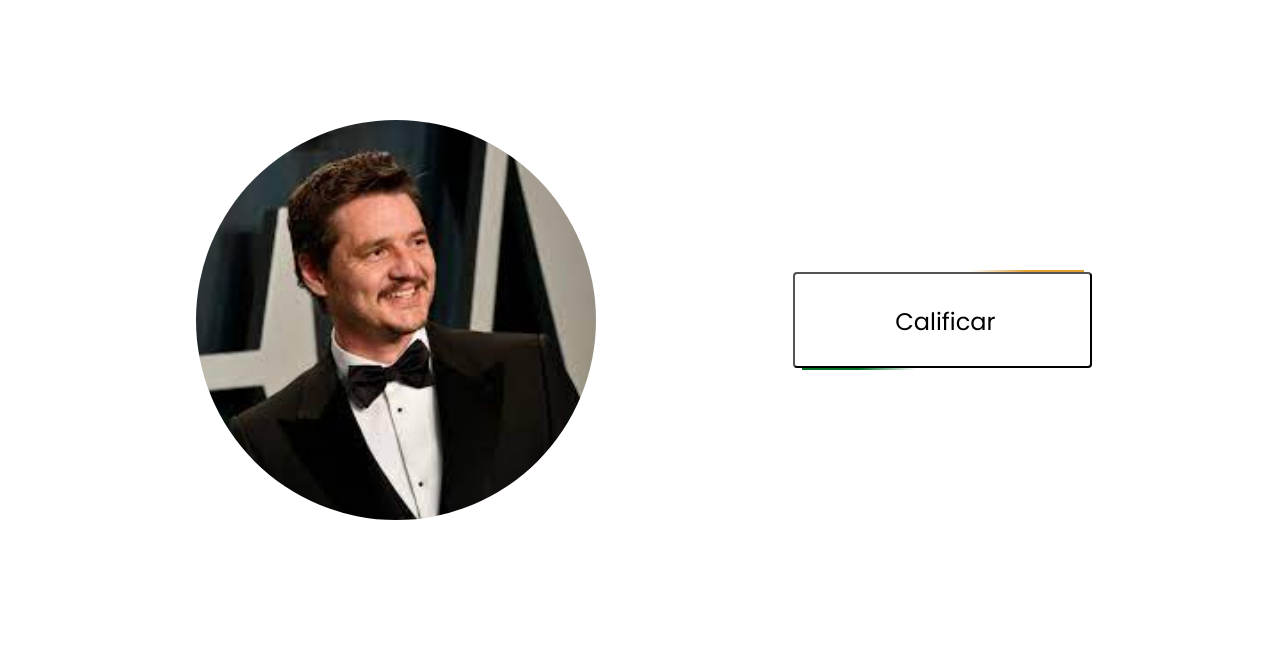
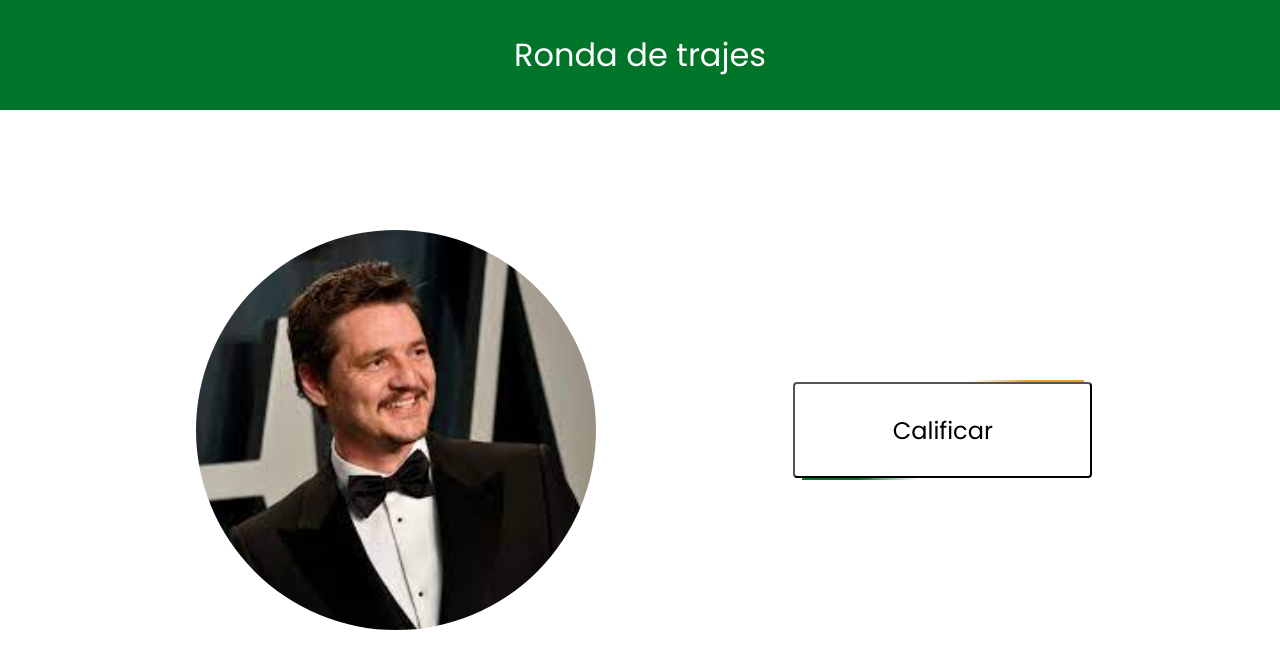
Before and after one commit to MilaProgramming/ReinaEspe, a React (Create React App) app: page /traje in a window 1280 px wide. Shown: the top 668 px of the page. Built offline with nearby package versions, Linux system fonts and the light colour scheme.

Commit message:
Cambio de boton

```diff
--- a/src/components/CalificationButton.js
+++ b/src/components/CalificationButton.js
@@ -4,21 +4,28 @@ import "../styles/calificationbutton.css";
 
 const CalificacionButton = () => {
     const [mostrarPopup, setMostrarPopup] = useState(false);
+    const [contentB, setContentB] = useState("Calificar");
 
     const abrirPopup = () => {
-    setMostrarPopup(true);
+        setMostrarPopup(true);
     };
 
+    const cambiarBoton = () => {
+        setContentB("Re-Calificar");
+    }
+
+
+
     const cerrarPopup = () => {
-    setMostrarPopup(false);
+        setMostrarPopup(false);
     };
 
     return (
         <div className='calificacion-container'>
             <button className='calificacion-button' onClick={abrirPopup}>
-                <span>Calificar</span>
+                <span>{contentB}</span>
                 </button>
-            {mostrarPopup && <CalificacionPopup onClose={cerrarPopup} />}
+            {mostrarPopup && <CalificacionPopup onClose={() => {cerrarPopup(); cambiarBoton()}} />}
         </div>
     );
 };
--- a/src/pages/Traje.js
+++ b/src/pages/Traje.js
@@ -2,6 +2,7 @@ import React, { useEffect } from 'react'
 import ImagenOvalo from '../components/ImagenOvalo';
 import CalificationButton from '../components/CalificationButton';
 import "../styles/Traje.css"
+import NavBar from "../components/NavBar.js"
 
 
 function Traje() {
@@ -22,7 +23,12 @@ function Traje() {
       }, []);
 
     return (
+
+        <div>
+                <NavBar texto="Ronda de trajes"/> {/*Cambio de texto de texto de header*/}
+
                 <div className='trajes'>
+
                 <div className='imagenTraje'>
                     <ImagenOvalo dir = {require("../assets/pedro.jpg")}/>
                 </div>
@@ -32,6 +38,8 @@ function Traje() {
                 </div>
 
                 </div>
+        </div>
+
     )
 }
 
--- a/src/styles/calificationbutton.css
+++ b/src/styles/calificationbutton.css
@@ -15,7 +15,8 @@
     font-size: x-large;
     background: #ffffff;
     color: #000000;
-    padding: 30px 100px;
+    padding: 30px;
+	text-align: center;
     border-radius: 4px;
     cursor: pointer;
     position: absolute;
@@ -23,7 +24,8 @@
 	z-index: 2;
 	display: flex;
 	flex-direction: column;
-
+	justify-content: center;
+	align-items: center;
 }
 
 .calificacion-container::before
```
Lines whose indentation alone changed are shown as unchanged.
